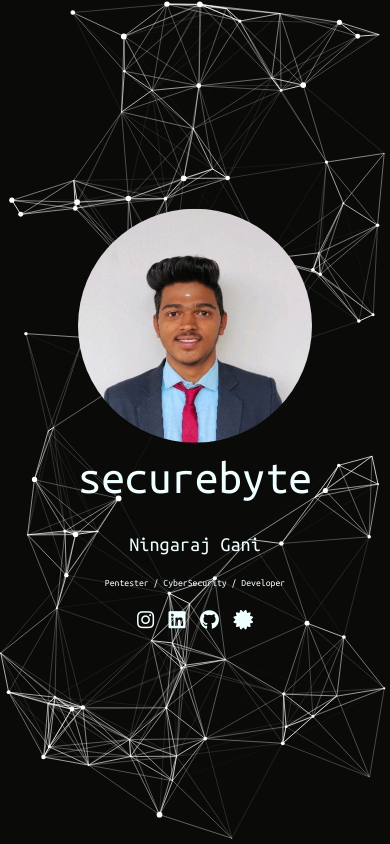
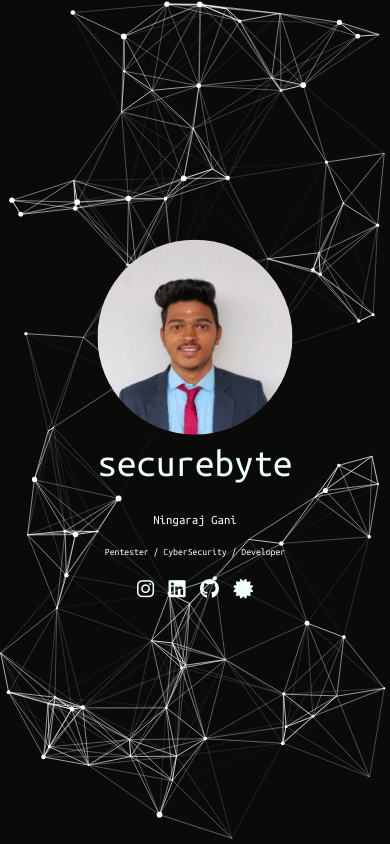
Before and after one commit to ningarajgani/mysite, a plain HTML site: page index.html in a window 390 px wide. Drawn offline with nearby package versions, Linux system fonts and the light colour scheme; a web font is replaced by a local one.

Commit message:
Update style.css

```diff
--- a/style.css
+++ b/style.css
@@ -274,7 +274,7 @@ i
 .header1 {
   font-family: 'Ubuntu Mono', cursive;
   color:azure;
-  font-size: 6vw;
+  font-size: 5vw;
 
 }
 
@@ -292,7 +292,7 @@ i
 .header3 {
   font-family: 'Ubuntu Mono', monospace;
   color:azure;
-  font-size: 5.2vw;
+  font-size: 3.3vw;
 }
 
 .link1 {
@@ -321,7 +321,7 @@ i
     text-align: center;
   }
   .header1 {
-    font-size: 12vw;
+    font-size: 10vw;
 
 
   }
```
